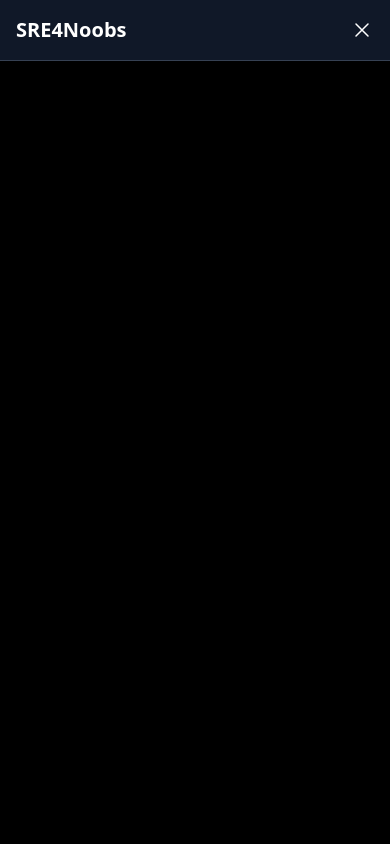
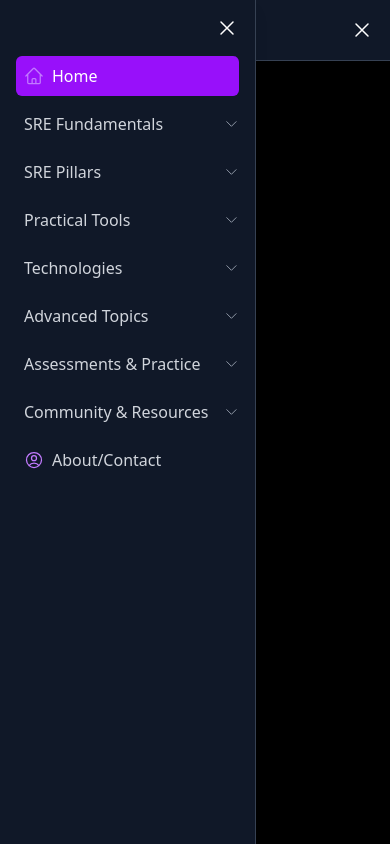
Before and after one commit to devops4noobs/sre4noobs, a Next.js app: page / in a window 390 px wide. Both pictures are taken after a click on the button "Toggle Sidebar". Shown: the top 844 px of the page. Built offline with nearby package versions, Linux system fonts and the light colour scheme.

Commit message:
mobile design

```diff
--- a/src/app/InteractiveLayout.tsx
+++ b/src/app/InteractiveLayout.tsx
@@ -18,21 +18,22 @@ export default function InteractiveLayout({ children }: { children: React.ReactN
   return (
     <>
       {/* Mobile Header with Toggle */}
-      <header className="md:hidden fixed top-0 left-0 right-0 bg-gray-900 p-4 z-20 flex justify-between items-center border-b border-gray-700">
+      <header className="md:hidden fixed top-0 left-0 right-0 bg-gray-900 p-4 z-30 flex justify-between items-center border-b border-gray-700">
         <h1 className="text-xl font-bold">SRE4Noobs</h1>
-        <button onClick={() => setIsSidebarOpen(!isSidebarOpen)} aria-label="Toggle Sidebar">
+        <button onClick={() => { console.log('Toggle clicked'); setIsSidebarOpen(!isSidebarOpen); }} aria-label="Toggle Sidebar">
           {isSidebarOpen ? <XMarkIcon className="w-6 h-6 text-white" /> : <Bars3Icon className="w-6 h-6 text-white" />}
         </button>
       </header>
 
       {/* Sidebar */}
-      <Sidebar isOpen={isSidebarOpen} onClose={() => setIsSidebarOpen(false)} />
+      <Sidebar isOpen={isSidebarOpen} onClose={() => { console.log('Close clicked'); setIsSidebarOpen(false); }} />
 
       {/* Overlay for Mobile Sidebar */}
       {isSidebarOpen && (
         <div
-          className="md:hidden fixed inset-0 bg-black bg-opacity-50 z-10"
-          onClick={() => setIsSidebarOpen(false)}
+          className="md:hidden fixed inset-0 bg-black bg-opacity-30 z-20"
+          onClick={() => { console.log('Overlay clicked'); setIsSidebarOpen(false); }}
+          onTouchEnd={() => { console.log('Touch ended on overlay'); setIsSidebarOpen(false); }} // Fallback for touch devices
         />
       )}
 
--- a/src/components/Sidebar.tsx
+++ b/src/components/Sidebar.tsx
@@ -127,9 +127,11 @@ export default function Sidebar({ isOpen, onClose }: SidebarProps) {
               className={`flex items-center flex-grow p-2 rounded-md transition-colors ${
                 isActive ? 'bg-purple-600 text-white' : 'hover:bg-gray-800 text-gray-300'
               }`}
-              onClick={() => {
+              onClick={(e) => {
                 if (item.isPremium) {
                   console.log(`Premium content: ${item.label}`); // Replace with redirect to /subscribe
+                } else {
+                  onClose(); // Close sidebar on navigation
                 }
               }}
             >
@@ -171,7 +173,7 @@ export default function Sidebar({ isOpen, onClose }: SidebarProps) {
   };
 
   return (
-    <aside className={`w-64 bg-gray-900 p-4 text-white border-r border-gray-700 fixed top-0 bottom-0 z-10 shadow-lg transform transition-transform duration-300 ${isOpen ? 'translate-x-0' : '-translate-x-full'} md:translate-x-0 md:block`}>
+    <aside className={`w-64 bg-gray-900 p-4 text-white border-r border-gray-700 fixed top-0 bottom-0 z-30 shadow-lg transform transition-transform duration-300 ${isOpen ? 'translate-x-0' : '-translate-x-full'} md:translate-x-0 md:block`}>
       <div className="md:hidden flex justify-end mb-4">
         <button onClick={onClose} aria-label="Close Sidebar">
           <XMarkIcon className="w-6 h-6 text-white" />
```
